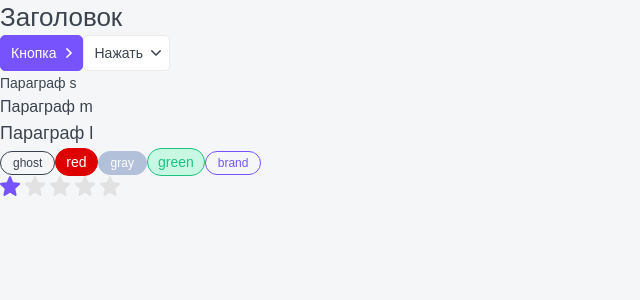
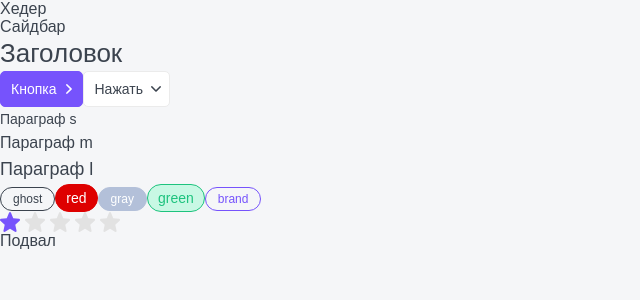
Before and after one commit to dwd0497/nextjs-ts, a Next.js app: page / in a window 1280 px wide. Shown: the top 300 px of the page, without its empty margins (0-640 px from the left). Built offline with nearby package versions, Linux system fonts and the light colour scheme; a web font is replaced by a local one.

Commit message:
* добавлена базовая разметка

```diff
--- /dev/null
+++ b/layout/Footer/Footer.scss
@@ -0,0 +1 @@
+@import "styles/vars";
--- /dev/null
+++ b/layout/Footer/Footer.tsx
@@ -0,0 +1,11 @@
+import React, { DetailedHTMLProps, HTMLAttributes } from 'react';
+
+interface IFooter extends DetailedHTMLProps<HTMLAttributes<HTMLElement>, HTMLElement>{ }
+
+export const Footer = (props: IFooter) => {
+  return (
+    <footer {...props}>
+      Подвал
+    </footer>
+  );
+};
--- /dev/null
+++ b/layout/Header/Header.scss
@@ -0,0 +1 @@
+@import "styles/vars";
--- /dev/null
+++ b/layout/Header/Header.tsx
@@ -0,0 +1,11 @@
+import React, { DetailedHTMLProps, HTMLAttributes } from 'react';
+
+interface IHeader extends DetailedHTMLProps<HTMLAttributes<HTMLElement>, HTMLElement>{ }
+
+export const Header = (props: IHeader) => {
+  return (
+    <header {...props}>
+      Хедер
+    </header>
+  );
+};
--- /dev/null
+++ b/layout/Layout.tsx
@@ -0,0 +1,27 @@
+import React, { FunctionComponent } from 'react';
+import { Header } from "./Header/Header";
+import { Sidebar } from "./Sidebar/Sidebar";
+import { Footer } from "./Footer/Footer";
+
+const Layout = ({children}: {children: JSX.Element}) => {
+  return (
+    <>
+      <Header />
+      <div>
+        <Sidebar />
+        <main>{children}</main>
+      </div>
+      <Footer />
+    </>
+  );
+};
+
+export const withLayout = <T extends Record<string, unknown>>(Component:FunctionComponent<T>) => {
+  return function withLayoutComponent (props:T): JSX.Element {
+    return (
+      <Layout>
+        <Component {...props} />
+      </Layout>
+      );
+  };
+};
--- /dev/null
+++ b/layout/Sidebar/Sidebar.scss
@@ -0,0 +1 @@
+@import "styles/vars";
--- /dev/null
+++ b/layout/Sidebar/Sidebar.tsx
@@ -0,0 +1,11 @@
+import React, { DetailedHTMLProps, HTMLAttributes } from 'react';
+
+interface ISidebar extends DetailedHTMLProps<HTMLAttributes<HTMLElement>, HTMLElement>{ }
+
+export const Sidebar = (props: ISidebar) => {
+  return (
+    <aside {...props}>
+      Сайдбар
+    </aside>
+  );
+};
--- a/pages/index.tsx
+++ b/pages/index.tsx
@@ -1,7 +1,8 @@
 import { Button, Heading, Paragraph, Rating, Tag } from "../components";
 import { useState } from "react";
+import { withLayout } from "../layout/Layout";
 
-export default function Home() {
+function Home() {
   const [rating, setRaring] = useState<number>(1);
 
   return (
@@ -23,3 +24,5 @@ export default function Home() {
     </>
   );
 }
+
+export default withLayout(Home);
```
